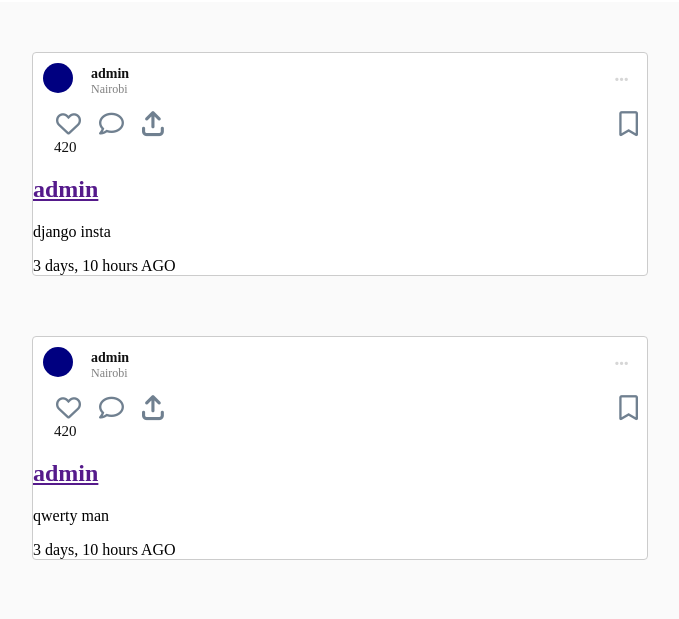
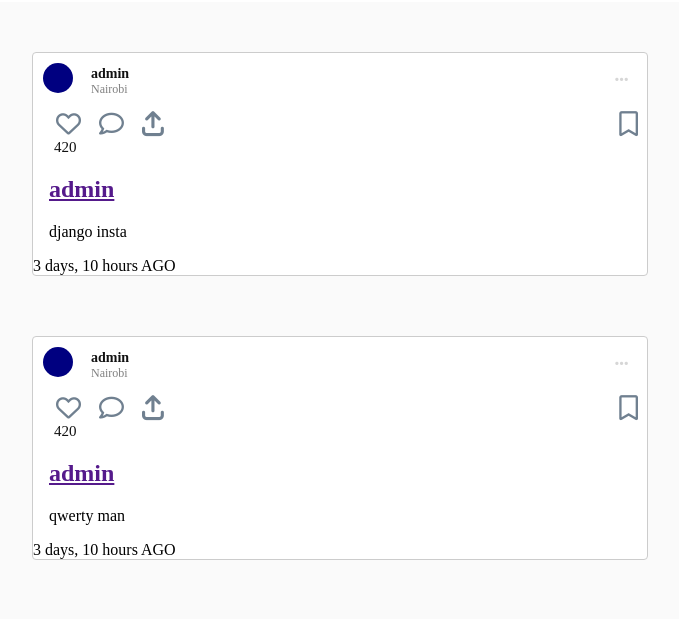
Before and after one commit to DEANKAGO/instagram-clone, a Django app: page / in a window 1280 px wide. Shown: the part 81-700 px from the top of the page, without its empty margins (300-979 px from the left). Run offline with Django 3.2, Linux system fonts and the light colour scheme; data comes from the database, SQL or seed files in the repository; some libraries are stand-ins or nearby versions.

Commit message:
added styling to description

```diff
--- a/insta/static/css/main.css
+++ b/insta/static/css/main.css
@@ -173,3 +173,9 @@ header{
   margin: 0px 0px 8px;
   padding: 0px 21px;
 }
+
+.caption{
+  display: inline-block;
+  width: 100%;
+  padding: 0px 16px;
+}
```
